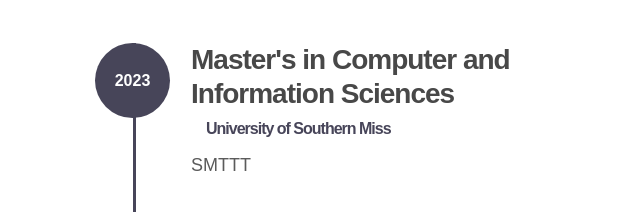
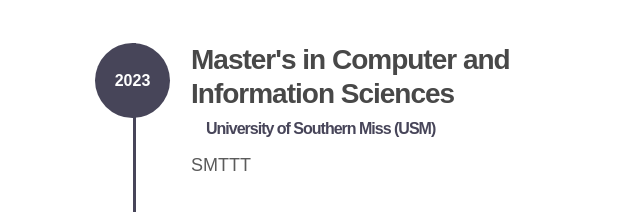
Before and after one commit to Znerf/znerf.github.io, a plain HTML site: page index.html in a window 1280 px wide. Shown: the part 1490-1702 px from the top of the page, 518-1158 px from the left. Drawn offline with Linux system fonts and the light colour scheme.

Commit message:
feat: annotate usm

```diff
--- a/index.html
+++ b/index.html
@@ -201,7 +201,7 @@
                               <span>2023</span>
                           </div>
                           <div class="timeline-info">
-                              <h3><span>Master's in Computer and Information Sciences</span><small>University of Southern Miss</small></h3>
+                              <h3><span>Master's in Computer and Information Sciences</span><small>University of Southern Miss (USM)</small></h3>
                               <p>SMTTT</p>
                           </div>
                         </div>
```
